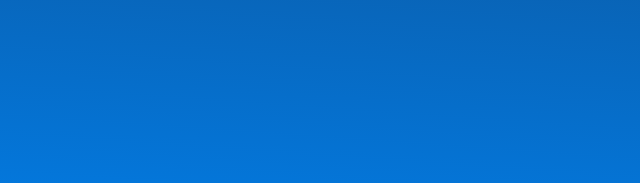
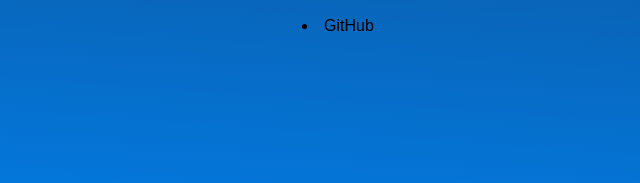
Before and after one commit to vuvvvv/WeatherNow, a website: page more.html in a window 1280 px wide. Shown: the part 520-703 px from the top of the page, 322-962 px from the left. Drawn offline with Linux system fonts and the light colour scheme.

Commit message:
2025-2-27

```diff
--- a/more.html
+++ b/more.html
@@ -3,8 +3,9 @@
 
 <head>
     <meta charset="UTF-8">
+    <link rel="icon" type="image/png" href="assets/spl.ico">
     <meta name="viewport" content="width=device-width, initial-scale=1.0">
-    <title>صفحة المراجع</title>
+    <title>حول</title>
     <style>
         body {
             font-family: Arial, sans-serif;
@@ -78,7 +79,13 @@
             رابط: <a href="https://open-meteo.com/" target="_blank">Open-Meteo</a><br>
             الوصف: Open-Meteo هو API مفتوح المصدر للطقس ويقدم وصولاً مجانياً للاستخدام غير التجاري. لا يتطلب مفتاح API.
         </li>
+
+
     </ul>
+    <li style="text-align: center; color: #000;">
+         <a href="https://github.com/vuvvvv"
+            target="_top" style="color: #000;">GitHub</a><br>
+    </li>
     <script src="js/bodyColor.js"></script>
 </body>
 
```
Also changed, not shown: Details.html (+5 -3 lines), Home.html (+3 -1 lines), image/النشرة الجوية.JPG (added), image/بطاقة1.JPG (added), image/بطاقة2.JPG (added), image/شاشة تابلت.JPG (added), image/شاشة جوال.JPG (added), image/صفحة البدا.JPG (added), image/مراجع للمشروع.JPG (added).
